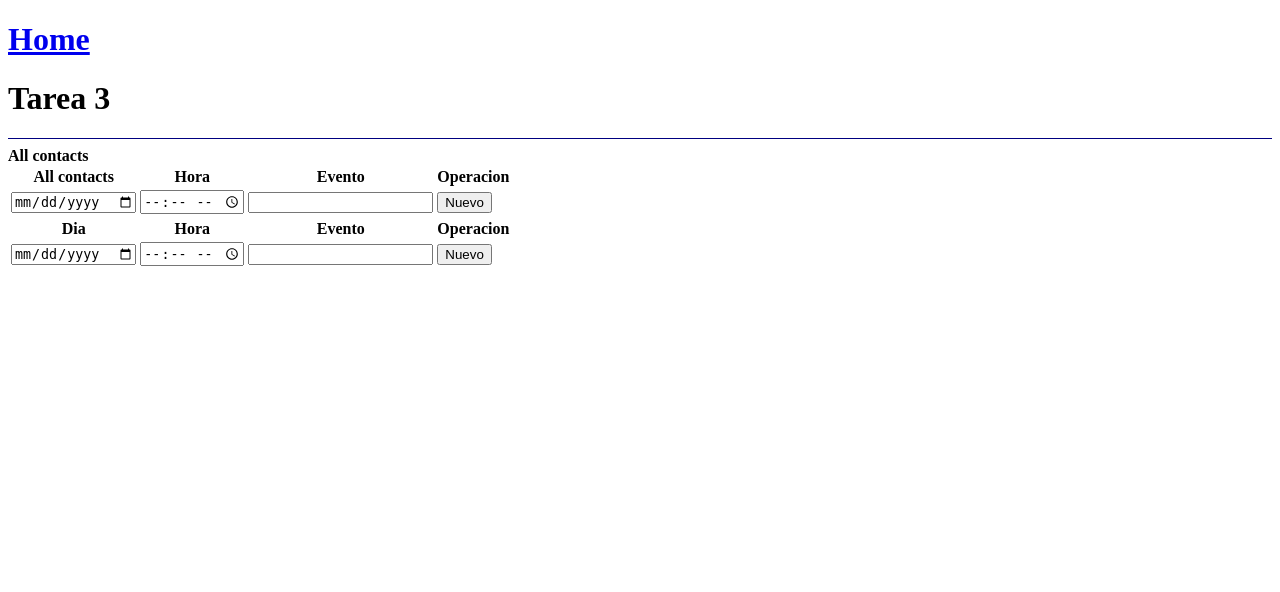
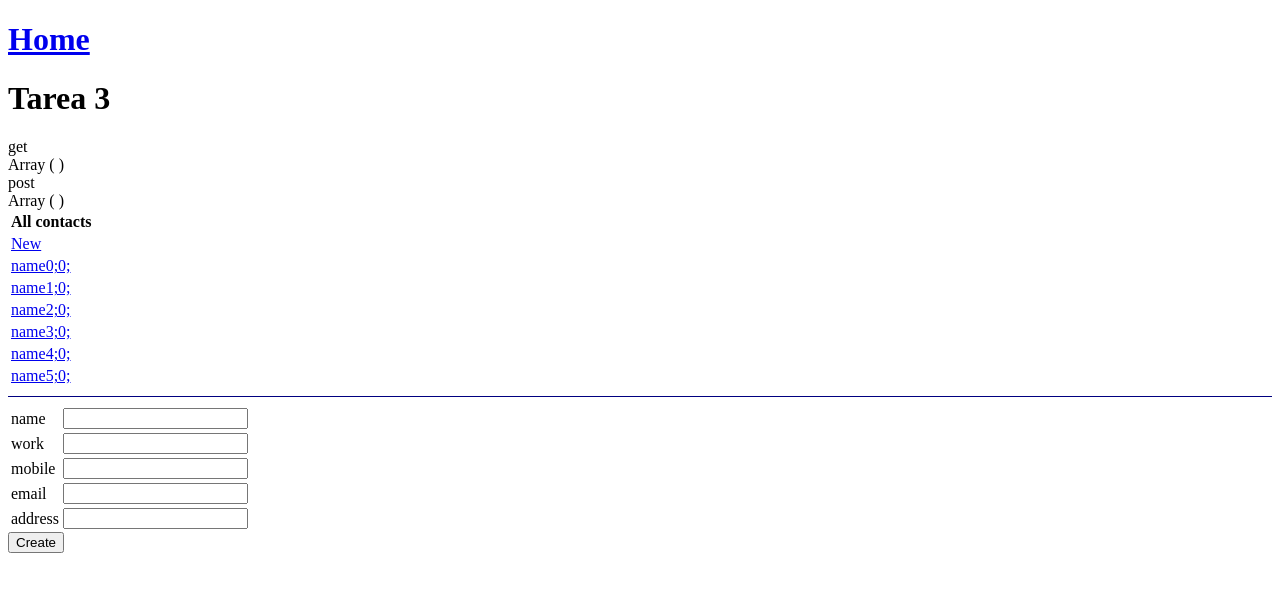
Before and after one commit to Raznagul/web-programming-2018, a PHP site: page /tarea3.php in a window 1280 px wide. Shown: the top 592 px of the page. Run offline with PHP 8.4, Linux system fonts and the light colour scheme.

Commit message:
tarea 3 file work

```diff
--- a/tarea3.php
+++ b/tarea3.php
@@ -6,56 +6,129 @@
     <body>
         <h1><a href="index.php">Home</a></h2>
         <h1>Tarea 3</h1>
-        <hr style="border:none; height:1px;background-color:#000080">
-        <strong>All contacts</strong>
-        <table>
-        <tr>
-            <th>All contacts</th>
-            <th>Hora</th>
-            <th>Evento</th>
-            <th>Operacion</th>
-        </tr>
+
         <?php
-            $arrayEventos = isset($_COOKIE['eventos'])? unserialize($_COOKIE['eventos']): array();
-            if (isset($_POST['Submit'])) {
-                $evento = array(
-                    'dia' => $_POST['dia'],
-                    'hora' => $_POST['hora'],
-                    'evento' => $_POST['evento']
-                );
-                $arrayEventos[] = $evento;
-                $arrayEventos = array_values($arrayEventos);
+            echo "get";
+            echo "</br>";
+            print_r($_GET);  // for all GET variables
+            echo "</br>";
+            echo "post";
+            echo "</br>";
+            print_r($_POST); // for all POST variables
+            echo "</br>";
+
+            if (isset($_POST['create'])) {
+                $contentFile = fopen("tarea3content.txt","c");
+                $newContent = $_POST['name'].";".$_POST['work'].";".$_POST['mobile'].";".$_POST['email'].";".$_POST['address'].";".PHP_EOL;
+                fwrite($contentFile, $newContent);
+                fclose($contentFile);
+
             }
-            if (isset($_POST['Delete'])) {
-                $index = $_POST['Delete'];
-                unset($arrayEventos[$index]);
-                $arrayEventos = array_values($arrayEventos);
+
+
+            $indexArray = file("tarea3index.txt");
+            if ($indexArray){
+
+            } else {
+                echo "Could not open file";
             }
-            foreach($arrayEventos as $key => $evento){
-                echo "<tr>";
-                echo '<form action="" method="post">';
-                echo "<td>".$evento['dia']."</td>";
-                echo "<td>".$evento['hora']."</td>";
-                echo "<td>".$evento['evento']."</td>";
-                echo '<input hidden type="text" name="Delete" value="'.$key.'">';
-                echo '<td><input type="submit" name="Borrar" value="Borrar" /></td>';
-                echo '</form>';
-                echo "</tr>";
-            }
+
         ?>
 
-        <tr>
-            <form action="" method="post">
-                <td><input name="dia" type="date"></td>
+        <table>
+            <tr>
+                <th>All contacts</th>
+            </tr>
+            <tr>
+                <td><a href="tarea3.php">New</a></td>
+            <?php
+                foreach ($indexArray as $key => $value) {
 
-                <td><input name="hora" type="time"></td>
+                    echo "<tr>";
+                    echo '<td><a target="_self" href="?contact='.$value.'">'.$value.'</a></td>';
+                    echo "</tr>";
 
-                <td><input name="evento" type="text"></td>
+                }
 
-                <td><input type="submit" name="Submit" value="Nuevo" /></td>
-            </form>
-        </tr>
+            ?>
         </table>
+
+        <hr style="border:none; height:1px;background-color:#000080">
+
+        <form action="" method="post">
+
+            <?php
+                /*
+
+                foreach($_GET as $key => $value) {
+                    echo $key.":".$value;
+                }
+                echo $_GET['param1'];
+                index.php?param1=yes&param2=no
+
+                */
+
+                if (isset($_GET['contact'])) {
+            ?>
+                    <table>
+                        <tr>
+                            <td>name</td>
+                            <td><input name="name" type="text" value= "test"></td>
+                        </tr>
+                        <tr>
+                            <td>work</td>
+                            <td><input name="work" type="text" value= "test"></td>
+                        </tr>
+                        <tr>
+                            <td>mobile</td>
+                            <td><input name="mobile" type="tel" value= "test"></td>
+                        </tr>
+                        <tr>
+                            <td>email</td>
+                            <td><input name="email" type="text" value= "test@test"></td>
+                        </tr>
+                        <tr>
+                            <td>address</td>
+                            <td><input name="address" type="text" value= "test"></td>
+                        </tr>
+                    </table>
+                    <button type="submit" name="delete">Delete</button>
+                    <button type='submit' name='update'>Update</button>
+            <?php
+                } else {
+            ?>
+                    <table>
+                        <tr>
+                            <td>name</td>
+                            <td><input name="name" type="text" value= ""></td>
+                        </tr>
+                        <tr>
+                            <td>work</td>
+                            <td><input name="work" type="text" value= ""></td>
+                        </tr>
+                        <tr>
+                            <td>mobile</td>
+                            <td><input name="mobile" type="tel" value= ""></td>
+                        </tr>
+                        <tr>
+                            <td>email</td>
+                            <td><input name="email" type="text" value= ""></td>
+                        </tr>
+                        <tr>
+                            <td>address</td>
+                            <td><input name="address" type="text" value= ""></td>
+                        </tr>
+                    </table>
+                    <button type="submit" name="create">Create</button>
+            <?php
+                }
+
+            ?>
+        </form>
+
+<?php
+/*
+
         <table>
         <tr>
             <th>Dia</th>
@@ -107,7 +180,8 @@
 
         <?php
             setcookie('eventos', serialize($arrayEventos));
-        ?>
+*/
+?>
 
 
     </body>
--- /dev/null
+++ b/tarea3content.txt
@@ -0,0 +1,5 @@
+asd;asd;asd;asd;asd;email0@mail;address0;
+name1;work1;mobile1;email1@mail;address1;
+name2;work2;mobile2;email2@mail;address2;
+name3;work3;mobile3;email3@mail;address3;
+name4;work4;mobile4;email4@mail;address4;
--- /dev/null
+++ b/tarea3index.txt
@@ -0,0 +1,6 @@
+name0;0;
+name1;0;
+name2;0;
+name3;0;
+name4;0;
+name5;0;
```
